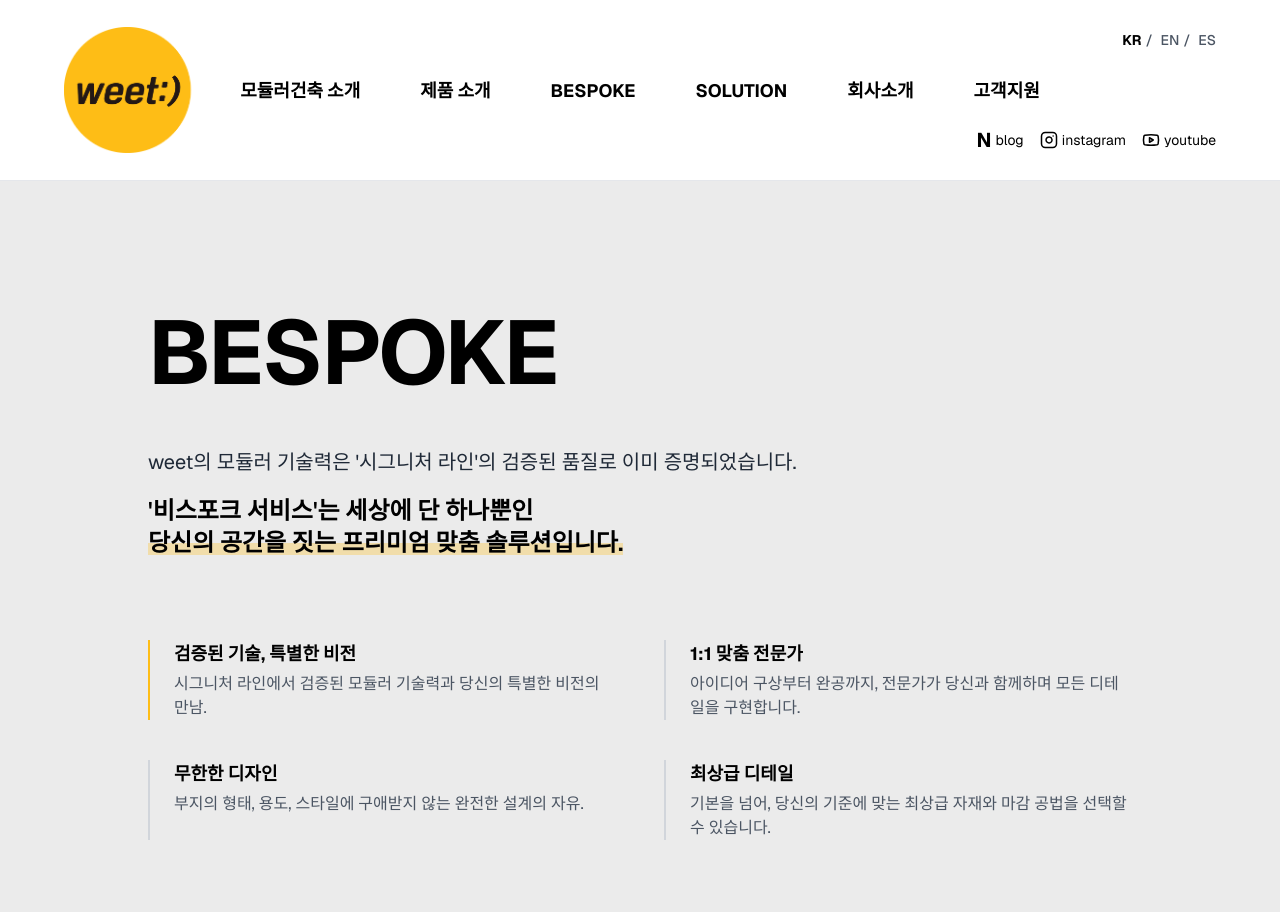
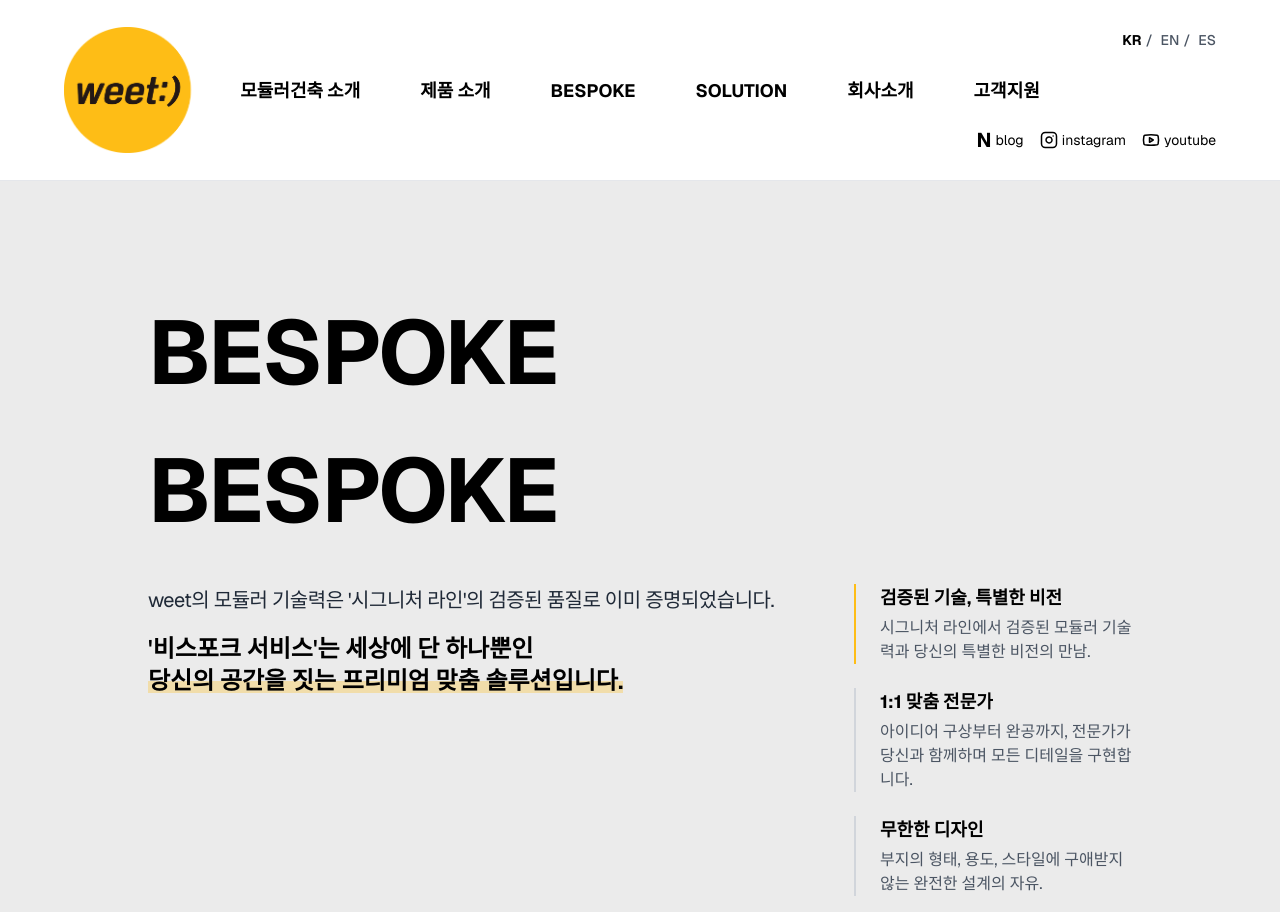
Before and after one commit to corpsj/weet-homepage, a Next.js app: page /bespoke in a window 1280 px wide. Shown: the top 912 px of the page. Built offline with nearby package versions, Linux system fonts and the light colour scheme.

Commit message:
비스포크 페이지 개선

```diff
--- a/app/bespoke/page.tsx
+++ b/app/bespoke/page.tsx
@@ -29,10 +29,15 @@ export default function BespokePage() {
               BESPOKE
             </h1>
 
-            {/* Intro Text - Full Width */}
-            <div className="mb-16 md:mb-20">
+            <h1 className="text-[50px] md:text-[70px] lg:text-[90px] font-bold mb-8 md:mb-12 leading-none tracking-tight">
+              BESPOKE
+            </h1>
+
+            <div className="flex flex-col lg:flex-row gap-12 lg:gap-20">
+              {/* Intro Text - Wider Column (65%) */}
+              <div className="lg:w-[65%]">
                 <p className="text-[18px] md:text-[20px] leading-relaxed mb-8 text-gray-800 break-keep">
-                <span className="whitespace-nowrap">weet의 모듈러 기술력은 '시그니처 라인'의 검증된 품질로 이미 증명되었습니다.</span>
+                  <span className="whitespace-nowrap tracking-tight">weet의 모듈러 기술력은 '시그니처 라인'의 검증된 품질로 이미 증명되었습니다.</span>
                   <span className="block mt-4 font-semibold text-black text-xl md:text-2xl relative inline-block">
                     <span className="relative z-10">'비스포크 서비스'는 세상에 단 하나뿐인<br />당신의 공간을 짓는 프리미엄 맞춤 솔루션입니다.</span>
                     <span className="absolute bottom-1 left-0 w-full h-3 bg-primary/30 -z-0"></span>
@@ -40,8 +45,8 @@ export default function BespokePage() {
                 </p>
               </div>
 
-            {/* Feature List - 2x2 Grid */}
-            <div className="grid grid-cols-1 md:grid-cols-2 gap-x-12 gap-y-10 text-[15px] md:text-[16px] text-gray-600">
+              {/* Feature List - Narrower Column (35%) */}
+              <div className="lg:w-[35%] space-y-6 text-[15px] md:text-[16px] text-gray-600">
                 <motion.div
                   initial={{ opacity: 0, x: 20 }}
                   whileInView={{ opacity: 1, x: 0 }}
@@ -78,6 +83,7 @@ export default function BespokePage() {
                   <strong className="block text-black text-lg mb-1">최상급 디테일</strong>
                   기본을 넘어, 당신의 기준에 맞는 최상급 자재와 마감 공법을 선택할 수 있습니다.
                 </motion.div>
+              </div>
             </div>
 
             <div className="flex justify-end items-center gap-4 mt-16 group cursor-pointer">
```
Lines whose indentation alone changed are shown as unchanged.
